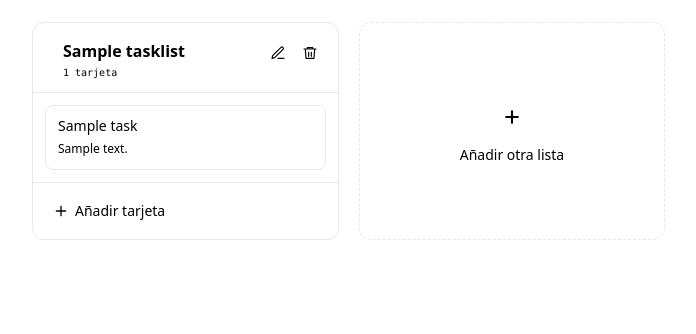
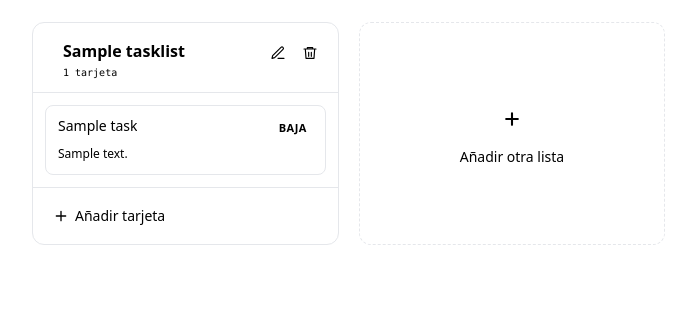
Before and after one commit to ajcastrob/proyecto_trello, a Django app: page /board/details/1/ in a window 1280 px wide. Shown: the part 227-561 px from the top of the page, without its empty margins (128-824 px from the left). Run offline with Django 5.2, Linux system fonts and the light colour scheme; a user stored in the database is signed in; tables that the repository leaves empty hold one stand-in row (values such as "Sample post"); some libraries are stand-ins or nearby versions.

Commit message:
👔 [ADD] Prioridad de tarea (modelo + form + UI)
incluye en el commit

```diff
--- a/boards/models/Task_model.py
+++ b/boards/models/Task_model.py
@@ -1,5 +1,12 @@
 from django.db import models
 from .TaskList_model import TaskList
+
+PRIORITY = [
+    ("low", "Baja"),
+    ("medium", "Media"),
+    ("high", "Alta"),
+    ("urgent", "Urgente"),
+]
 
 
 class Task(models.Model):
@@ -9,6 +16,9 @@ class Task(models.Model):
     title = models.CharField(verbose_name="título", max_length=200)
     description = models.TextField(verbose_name="descripción", blank=True)
     position = models.PositiveIntegerField(verbose_name="posición", default=0)
+    priority = models.CharField(
+        verbose_name="prioridad", choices=PRIORITY, default="medium", max_length=10
+    )
     created_at = models.DateTimeField(
         verbose_name="Fecha de creación", auto_now_add=True
     )
--- /dev/null
+++ b/trello_clon/templates/_includes/_priority_badge.html
@@ -0,0 +1,9 @@
+{% if task.priority == "urgent" %}
+  <span class="inline-flex items-center rounded-md bg-danger-soft px-1.5 py-0.5 text-[11px] font-semibold uppercase tracking-wide text-danger">{{ task.get_priority_display }}</span>
+{% elif task.priority == "high" %}
+  <span class="inline-flex items-center rounded-md bg-brand-soft px-1.5 py-0.5 text-[11px] font-semibold uppercase tracking-wide text-brand-deep">{{ task.get_priority_display }}</span>
+{% elif task.priority == "low" %}
+  <span class="inline-flex items-center rounded-md bg-surface-2 px-1.5 py-0.5 text-[11px] font-semibold uppercase tracking-wide text-muted">{{ task.get_priority_display }}</span>
+{% else %}
+  <span class="inline-flex items-center rounded-md bg-accent-soft px-1.5 py-0.5 text-[11px] font-semibold uppercase tracking-wide text-accent">{{ task.get_priority_display }}</span>
+{% endif %}
--- a/trello_clon/templates/board/board_detail.html
+++ b/trello_clon/templates/board/board_detail.html
@@ -107,7 +107,10 @@
                       href="{% url 'tasklist:detail' list.pk %}"
                       class="block cursor-grab rounded-lg border border-line bg-white px-3 py-2.5 text-sm transition-colors duration-150 hover:border-line-strong focus:outline-none active:cursor-grabbing"
                     >
-                      <span class="line-clamp-2 font-medium leading-snug text-ink">{{ task.title }}</span>
+                      <span class="flex items-start justify-between gap-2">
+                        <span class="line-clamp-2 font-medium leading-snug text-ink">{{ task.title }}</span>
+                        {% include "_includes/_priority_badge.html" with task=task %}
+                      </span>
                       {% if task.description %}
                         <span class="mt-1 block line-clamp-1 text-xs leading-relaxed text-muted">{{ task.description }}</span>
                       {% endif %}
--- a/trello_clon/templates/tasklist/tasklist_detail.html
+++ b/trello_clon/templates/tasklist/tasklist_detail.html
@@ -42,6 +42,7 @@
                   <h2 class="font-display text-base font-semibold tracking-tight text-ink">
                     {{ task.title }}
                   </h2>
+                  <p class="mt-1.5">{% include "_includes/_priority_badge.html" with task=task %}</p>
                   {% if task.description %}
                     <p class="mt-1.5 text-sm leading-relaxed text-muted">{{ task.description }}</p>
                   {% endif %}
```
Also changed, not shown: boards/forms/task_create_form.py (+7 -1 lines), boards/migrations/0005_task_priority.py (added), boards/migrations/0006_alter_task_priority.py (added).
